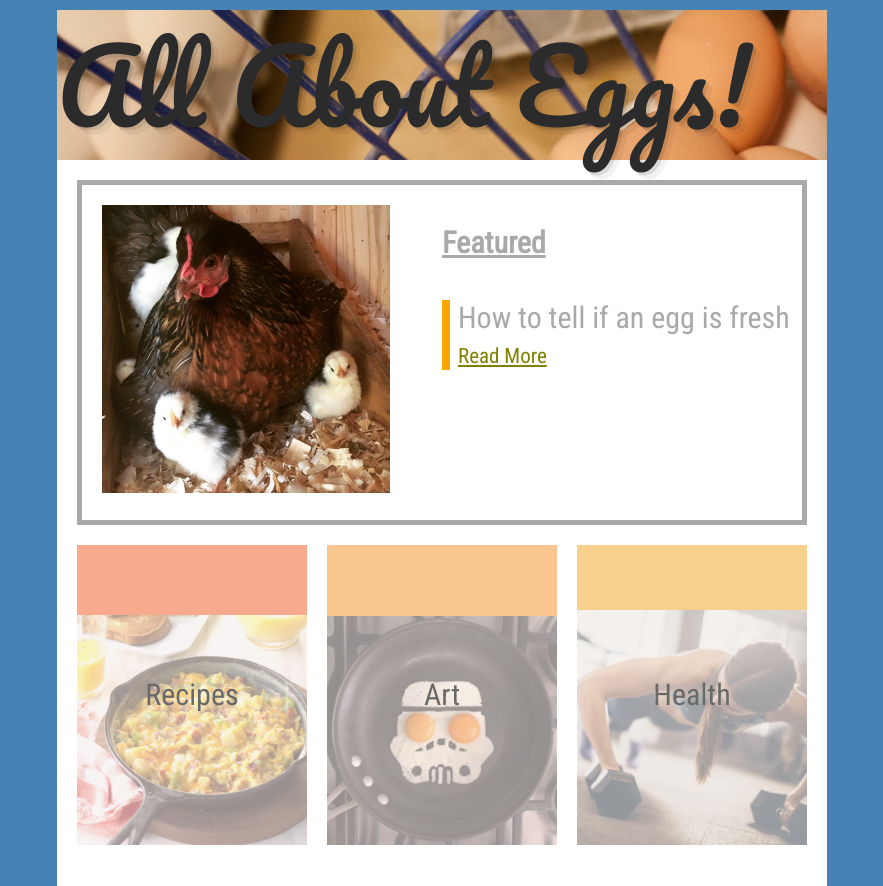
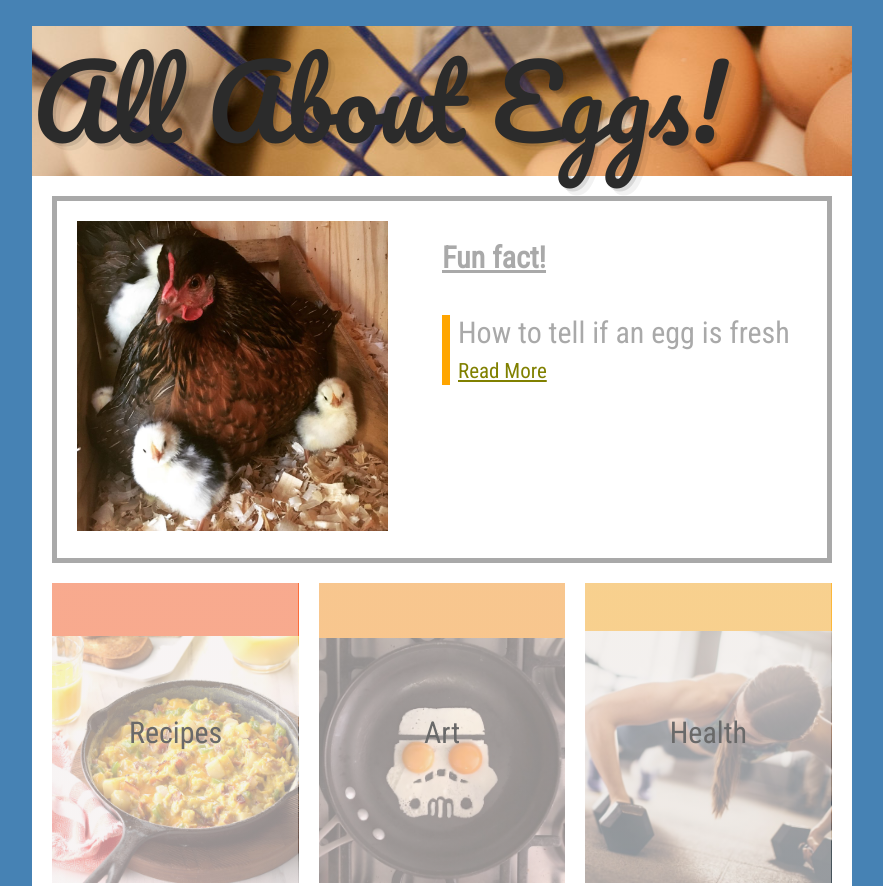
Before and after one commit to ChuaKaixin/allabouteggs, a plain HTML site: page index.html in a window 1280 px wide. Shown: the top 886 px of the page, without its empty margins (198-1081 px from the left). Drawn offline with Linux system fonts and the light colour scheme.

Commit message:
slight adjustments

```diff
--- a/index.html
+++ b/index.html
@@ -15,7 +15,7 @@
         <div class="feature">
             <div class="featuredImg"><img src="images/hen.jpg" alt=""></div>
             <div class="featuredArticle">
-                <h4>Featured</h4>
+                <h4>Fun fact!</h4>
                 <p>How to tell if an egg is fresh
                 <br/>
                 <a href="" id="featurePageDisplay">Read More</a>
--- a/style.css
+++ b/style.css
@@ -5,10 +5,10 @@ body {
     font-size: 30px;
     color: darkgrey;
     margin: auto;
-    margin-top: 10px;
-    margin-bottom: 10px;
-    margin-left: 255px;
-    margin-right: 255px;
+    margin-top: 2%;
+    margin-bottom: 2%;
+    margin-left: 18%;
+    margin-right: 18%;
     vertical-align: middle;
     background: white;
     font-family: 'Roboto Condensed', sans-serif;
```
